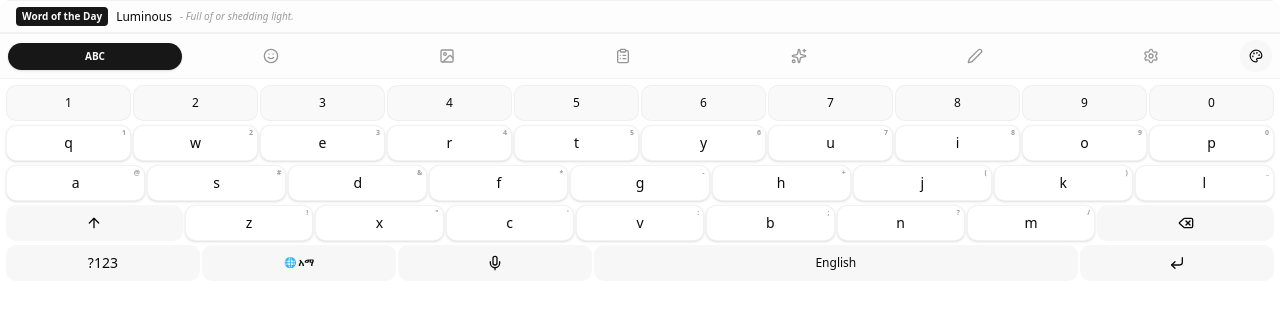
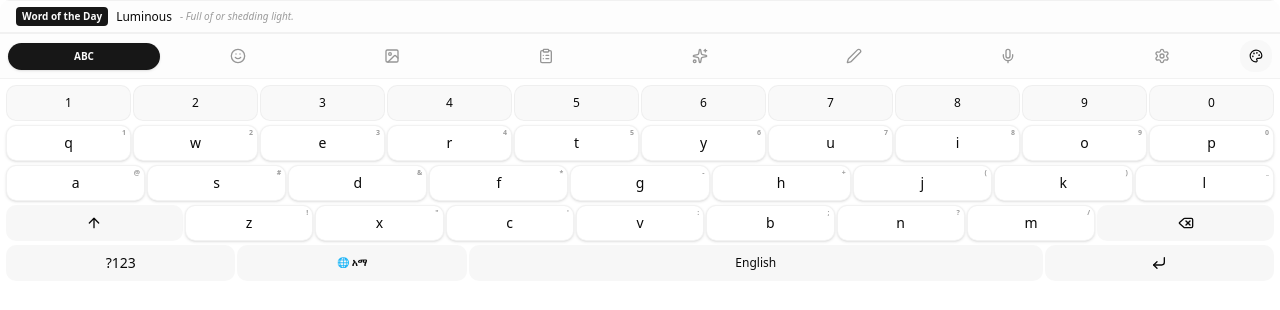
Before and after one commit to amansquad/AkAI, a Next.js app: page /keyboard-ime in a window 1280 px wide. Shown: the top 310 px of the page. Built offline with nearby package versions, Linux system fonts and the light colour scheme.

Commit message:
Moving the voice button to the toolbar before Settings, and giving the app's setup screen the airmail stamp look

```diff
--- a/src/components/keyboard-app.tsx
+++ b/src/components/keyboard-app.tsx
@@ -3146,8 +3146,24 @@ export default function KeyboardApp({ onTextChange, isIme = false }: KeyboardApp
               { id: 'handwriting' as KeyboardMode, label: 'Draw', icon: Pen, visible: visibleButtons.handwriting },
               { id: 'settings' as KeyboardMode, label: 'Set', icon: Settings, visible: true },
             ].filter(t => t.visible).map(tab => (
+              <React.Fragment key={tab.id}>
+              {/* Voice typing lives in the toolbar, just before Settings */}
+              {tab.id === 'settings' && showMicKey && (
+                <motion.button
+                  whileTap={{ scale: 0.92 }}
+                  whileHover={{ scale: 1.05 }}
+                  onClick={startVoiceRecognition}
+                  aria-label={isListening ? 'Stop voice typing' : 'Start voice typing'}
+                  className={`flex-1 flex flex-col items-center gap-0.5 py-1.5 rounded-xl transition-all duration-200 ${isListening ? 'text-red-500' : `${t.keyText} opacity-60 hover:opacity-100`}`}
+                  style={customThemeData && !isListening ? { color: customThemeData.keyTextColor } : {}}
+                >
+                  {isListening
+                    ? <MicOff className="w-5 h-5 animate-pulse" />
+                    : <Mic className={toolbarStyle === 'icons' ? 'w-5 h-5' : 'w-4 h-4 opacity-70'} />}
+                  {toolbarStyle === 'all' && <span className="text-[9px] font-medium">Voice</span>}
+                </motion.button>
+              )}
               <motion.button
-                key={tab.id}
                 whileTap={{ scale: 0.92 }}
                 whileHover={{ scale: 1.05 }}
                 onClick={() => handleModeChange(tab.id)}
@@ -3173,6 +3189,7 @@ export default function KeyboardApp({ onTextChange, isIme = false }: KeyboardApp
                   <tab.icon className="w-4 h-4 opacity-70 relative z-10" />
                 )}
               </motion.button>
+              </React.Fragment>
             ))}
             {/* Theme Toggle */}
             {visibleButtons.themes !== false && <motion.button
@@ -3274,7 +3291,7 @@ export default function KeyboardApp({ onTextChange, isIme = false }: KeyboardApp
                           </div>
                         )}
                         <div className={`flex ${KEY_GAP_CLASS[keyboardSpacing]} justify-center`}>
-                          {row.filter(k => showMicKey || k !== 'voice').map(k => renderEnglishKey(k))}
+                          {row.filter(k => k !== 'voice').map(k => renderEnglishKey(k))}
                         </div>
                       </React.Fragment>
                     ));
--- a/src/components/keyboard/modes/settings-panel.tsx
+++ b/src/components/keyboard/modes/settings-panel.tsx
@@ -344,7 +344,7 @@ export default function KeyboardSettingsPanel({
           <Row t={t} label="Symbol hints" hint="Small symbols in the corner of letter keys">
             <Toggle t={t} label="Symbol hints" on={prefs.showKeyHints} onChange={v => setPref('showKeyHints', v)} />
           </Row>
-          <Row t={t} label="Microphone key" hint="Voice typing stays on a long press of space">
+          <Row t={t} label="Microphone button" hint="Sits in the toolbar before Settings. A long press of space also starts voice typing">
             <Toggle t={t} label="Microphone key" on={prefs.showMicKey} onChange={v => setPref('showMicKey', v)} />
           </Row>
           <Row t={t} label="Cursor row" hint="Arrow keys above the bottom row for precise cursor movement">
```
Also changed, not shown: 4 other files (tests, documents, lock files or other folders).
